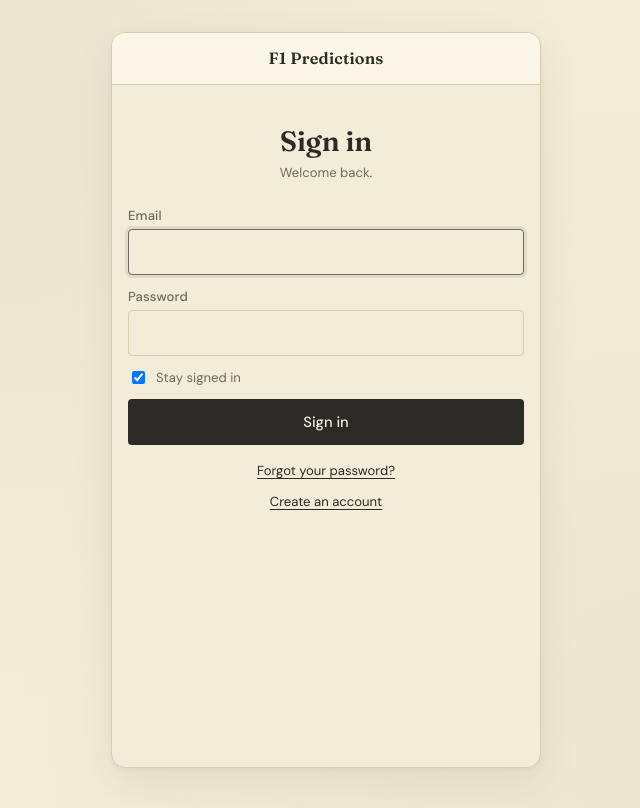
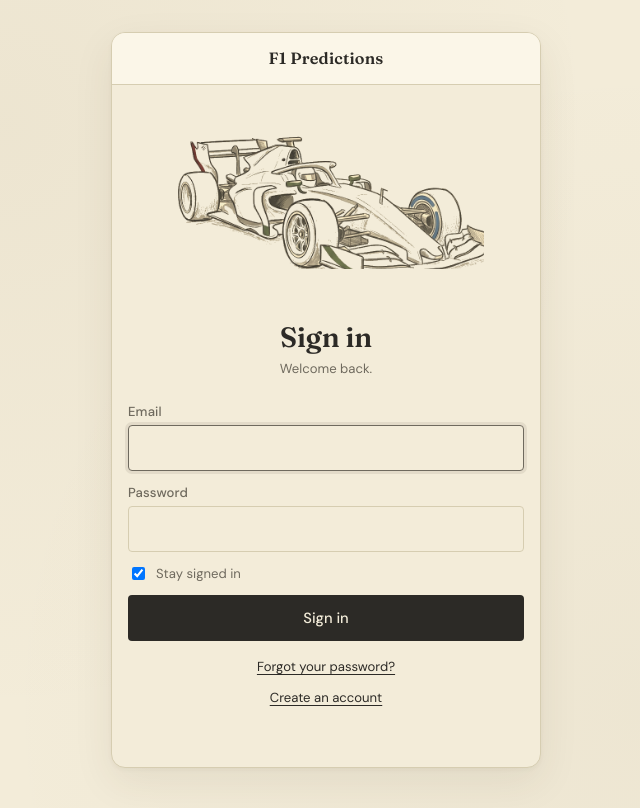
Before and after one commit to amiablealex/f1-predictions, a Flask app: page /auth/login in a window 1280 px wide. Shown: the top 808 px of the page, without its empty margins (314-954 px from the left). Run offline with Flask 3, Linux system fonts and the light colour scheme.

Commit message:
feat: add F1 car sketch asset and integrate into auth and landing pages

```diff
--- a/app/static/css/main.css
+++ b/app/static/css/main.css
@@ -555,3 +555,34 @@ p { margin: 0 0 var(--space-3) 0; }
 .rounds-list-row__main { display: flex; flex-direction: column; gap: 2px; min-width: 0; }
 .rounds-list-row__name { font-weight: 500; }
 .rounds-list-row__right { display: flex; align-items: center; gap: var(--space-3); }
+
+/* --- PNG Hero Styling --- */
+.auth-page__hero {
+  width: 100%;
+  display: flex;
+  justify-content: center;
+  overflow: hidden;
+  margin-bottom: var(--space-4);
+  /* Adjust height to crop the tall PNG canvas to just the car */
+  height: 180px;
+}
+
+.hero-image {
+  width: 80%;
+  height: 80%;
+  object-fit: cover; /* This crops the image to focus on the car */
+
+  /* Blends the image background into your CSS parchment background */
+  mix-blend-mode: multiply;
+
+  /* Matches your muted theme */
+  opacity: 0.8;
+  filter: contrast(1.1) sepia(0.2);
+}
+
+/* On very small screens, keep the car from feeling cramped */
+@media (max-width: 350px) {
+  .auth-page__hero {
+    height: 140px;
+  }
+}
--- a/app/templates/auth/login.html
+++ b/app/templates/auth/login.html
@@ -2,6 +2,10 @@
 
 {% block content %}
 <section class="auth-page">
+  <div class="auth-page__hero">
+    <img src="{{ url_for('static', filename='img/f1-car-sketch.png') }}" alt="F1 Car Sketch" class="hero-image">
+  </div>
+
   <h1>Sign in</h1>
   <p class="auth-page__subtitle">Welcome back.</p>
 
--- a/app/templates/invite/confirm.html
+++ b/app/templates/invite/confirm.html
@@ -1,6 +1,10 @@
 {% extends "base.html" %}
 {% block content %}
 <section class="auth-page">
+  <div class="auth-page__hero">
+    <img src="{{ url_for('static', filename='img/f1-car-sketch.png') }}" alt="F1 Car Sketch" class="hero-image">
+  </div>
+
   <div class="welcome">
     <p class="welcome__lede">
       You've been invited to join<br>
--- a/app/templates/invite/landing.html
+++ b/app/templates/invite/landing.html
@@ -1,6 +1,10 @@
 {% extends "base.html" %}
 {% block content %}
 <section class="auth-page">
+  <div class="auth-page__hero">
+    <img src="{{ url_for('static', filename='img/f1-car-sketch.png') }}" alt="F1 Car Sketch" class="hero-image">
+  </div>
+
   <div class="welcome">
     <p class="welcome__lede">
       You've been invited to join<br>
--- a/app/templates/invite/not_found.html
+++ b/app/templates/invite/not_found.html
@@ -1,6 +1,10 @@
 {% extends "base.html" %}
 {% block content %}
 <section class="auth-page">
+  <div class="auth-page__hero">
+    <img src="{{ url_for('static', filename='img/f1-car-sketch.png') }}" alt="F1 Car Sketch" class="hero-image">
+  </div>
+
   <div class="welcome">
     <p class="welcome__lede">
       That invite link doesn't lead anywhere.
```
Also changed, not shown: app/static/img/f1-car-sketch.png (added).
